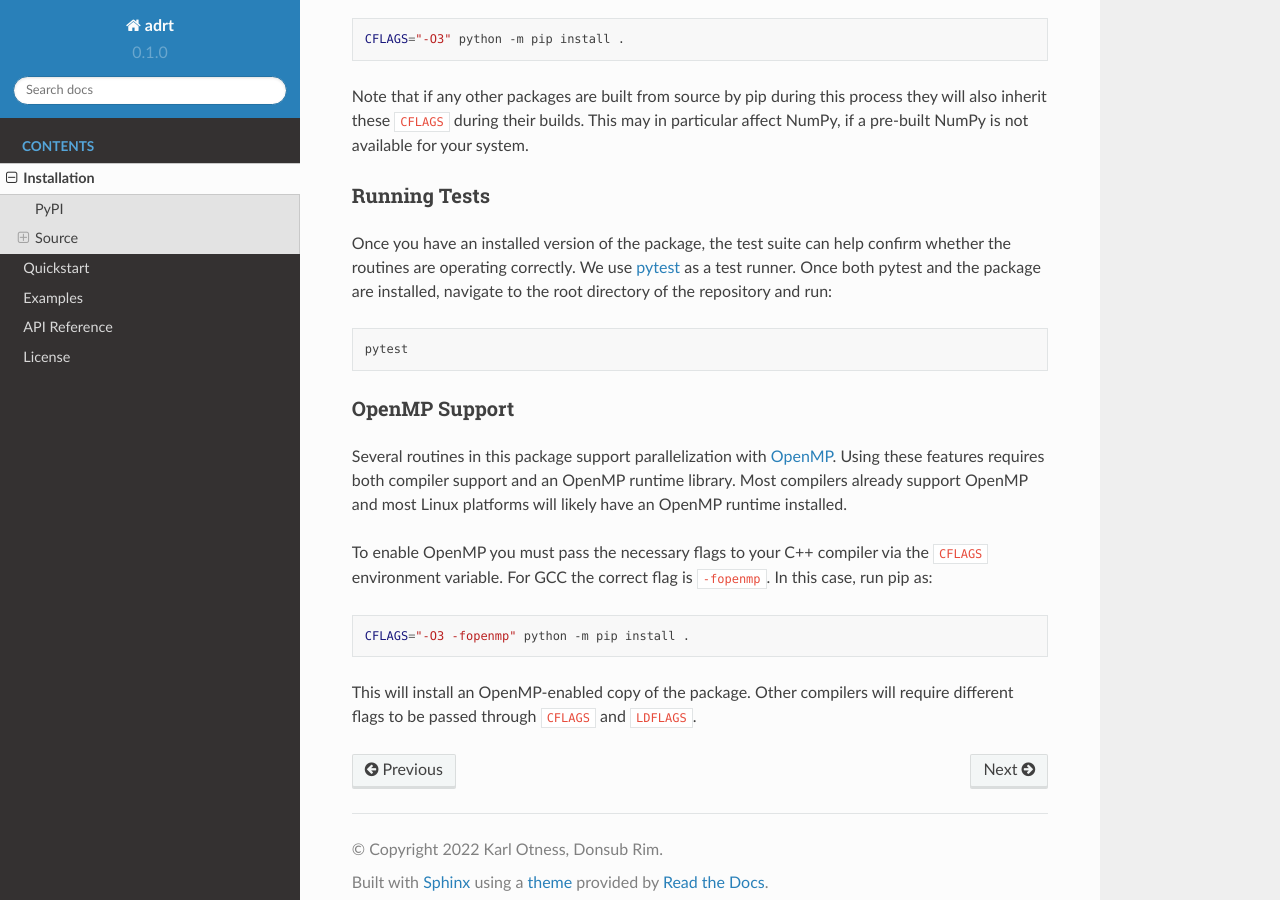
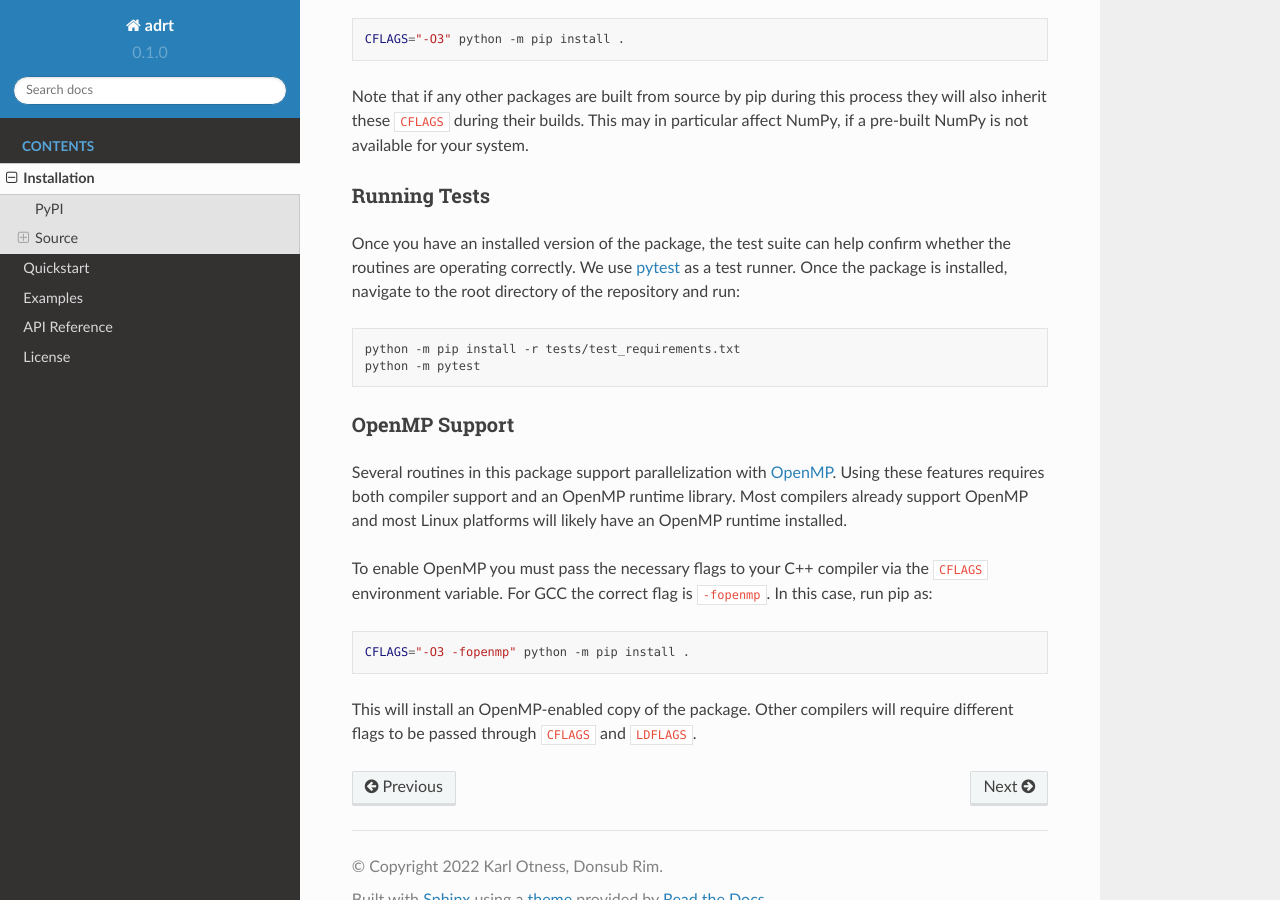
Before and after one commit to karlotness/adrt, a Sphinx documentation site: the page built from docs/install.rst, in a window 1280 px wide and 900 px high, scrolled down 952 px. Built offline with Sphinx 7.4.7 and the Read the Docs theme 2.0.0, drawn with Linux system fonts in a browser that asks for light colours.

Commit message:
Update installation documentation to use test_requirements file.

```diff
--- a/docs/install.rst
+++ b/docs/install.rst
@@ -60,11 +60,11 @@ Running Tests
 
 Once you have an installed version of the package, the test suite can
 help confirm whether the routines are operating correctly. We use
-`pytest <https://pytest.org/>`__ as a test runner. Once both pytest
-and the package are installed, navigate to the root directory of the
-repository and run::
+`pytest <https://pytest.org/>`__ as a test runner. Once the package is
+installed, navigate to the root directory of the repository and run::
 
-  pytest
+  python -m pip install -r tests/test_requirements.txt
+  python -m pytest
 
 .. _openmp-build:
 
```
